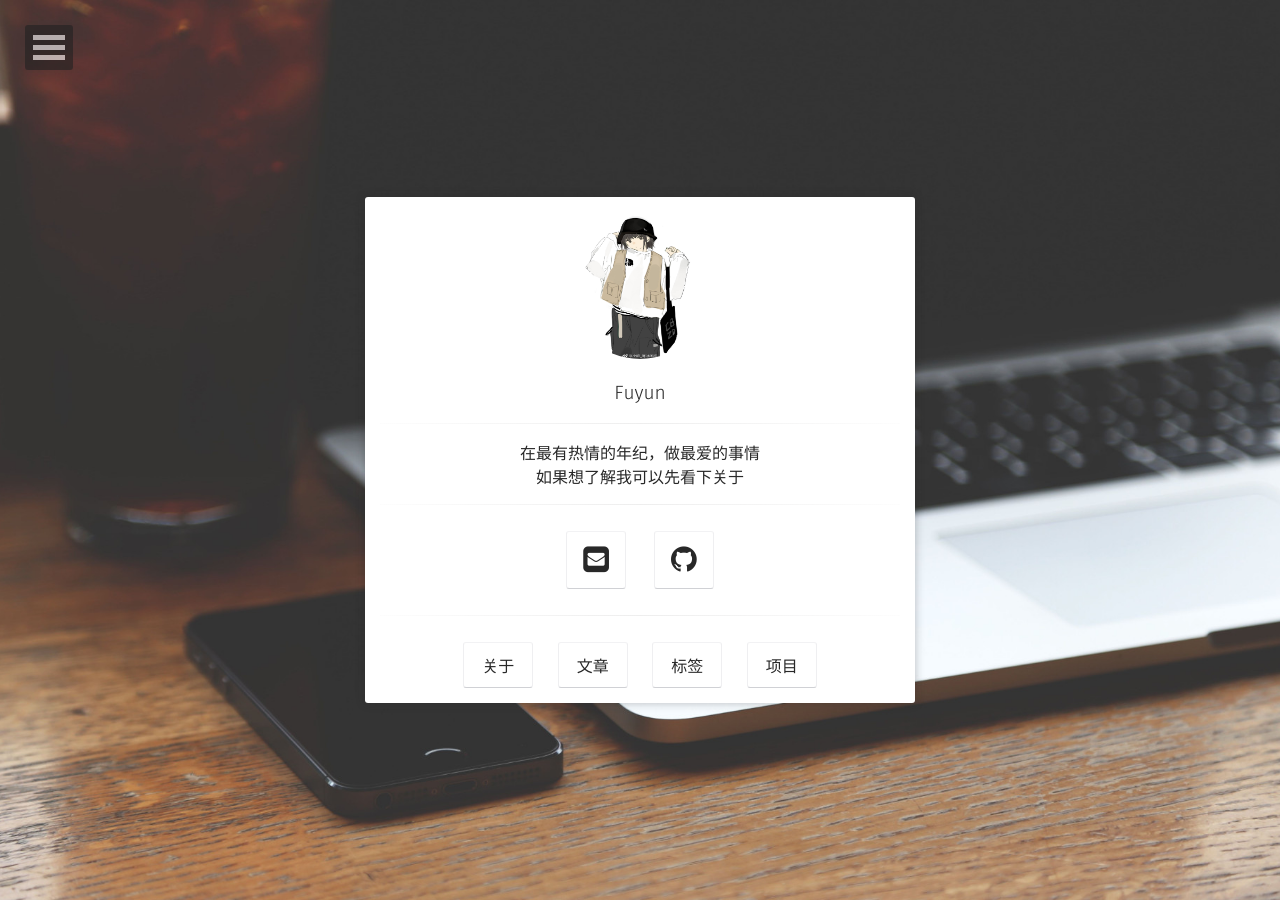
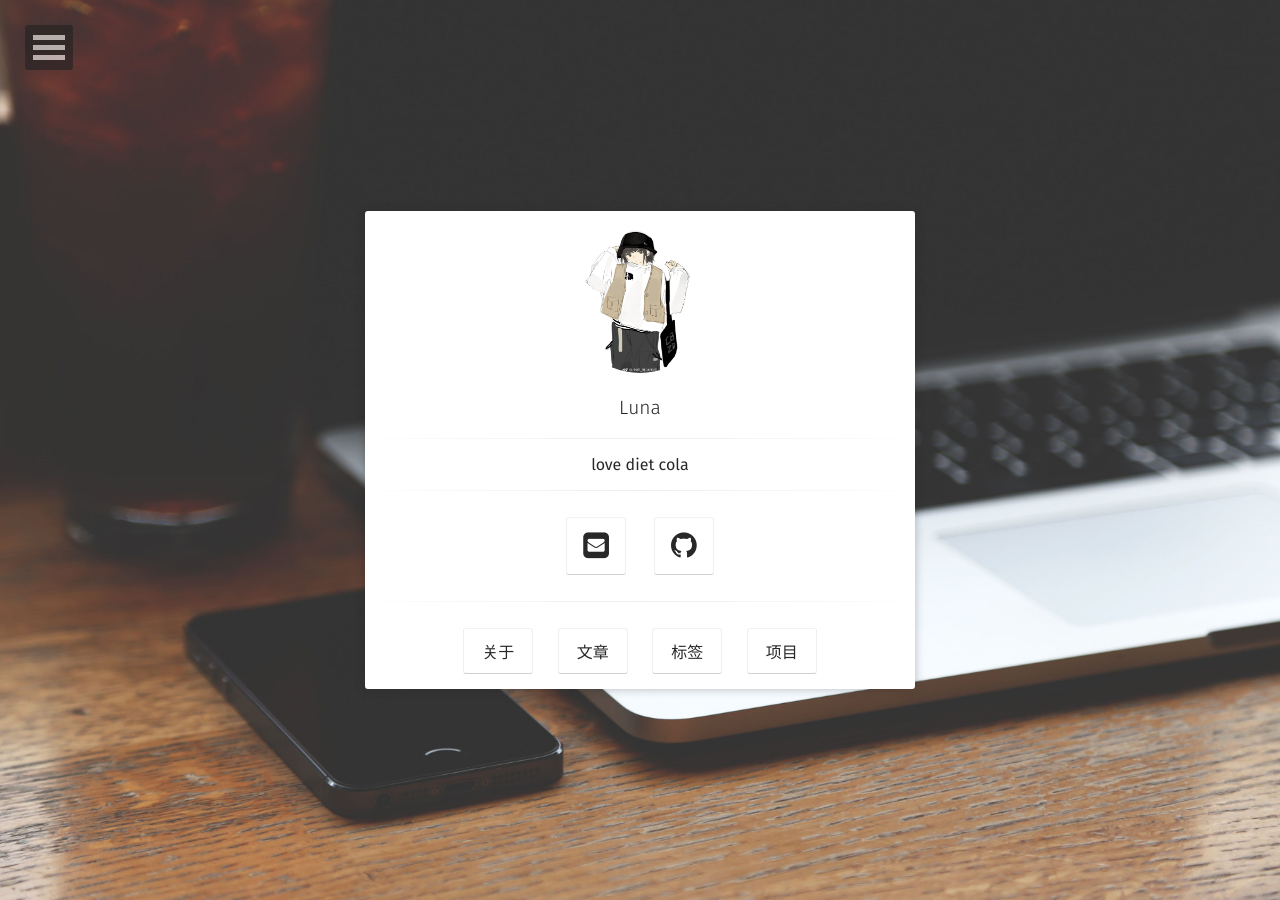
Before and after one commit to ImYJLiu/imyjliu.github.io, a Jekyll site: the page built from index.html, in a window 1280 px wide. Built offline with Jekyll 4.4.1, drawn with Linux system fonts in a browser that asks for light colours; some web fonts are replaced.

Commit message:
fix init

```diff
--- a/_config.yml
+++ b/_config.yml
@@ -1,14 +1,14 @@
 # Site
-title:              Fuyun
-bio:                '<b>在最有热情的年纪，做最爱的事情</b><br>如果想了解我可以先看下关于'
-description:        "可以叫我浮云，这是我的博客，记录一些学习上的心得体会，如果能帮助到你，是我的荣信."
+title:              Luna
+bio:                '<b>love diet cola</b>'
+description:        "You can call me luna, this is my blog, recording some learning experiences. It is my honor to help you."
 reading_time:       true
 words_per_minute:   200
 logo:               'assets/img/img791.jpg'
 background:         'assets/img/placeholder-big.jpg'
 tiled_bg:           false   # Set this true if you want to tile your background image, otherwise it will be covered
 locale:             en_ZH
-url:                https://fuyun791.github.io
+url:                https://imyjliu.github.io/
 #url:                http://localhost:4000
 
 # Jekyll
@@ -27,7 +27,7 @@ sass:
   style:            compressed
 
 # Comments
-disqus_shortname:   fuyuncai
+disqus_shortname:   LunaLiu
 
 # Social
 # if you don't have any of social below, comment the line.
@@ -38,10 +38,10 @@ disqus_shortname:   fuyuncai
   #ad-client:
   #ad-slot:
 #bing-verify:
-email:              791009557@qq.com
+email:              lunaliu031@outlook.com
 #twitter:            username
 #facebook:           username
-github-url:         Fuyun791
+github-url:         ImYJLiu
 #stackoverflow:     123456/username   from a "http://stackoverflow.com/users/123456/username" link
 #linkedin:          username
 #xing:              username
```
